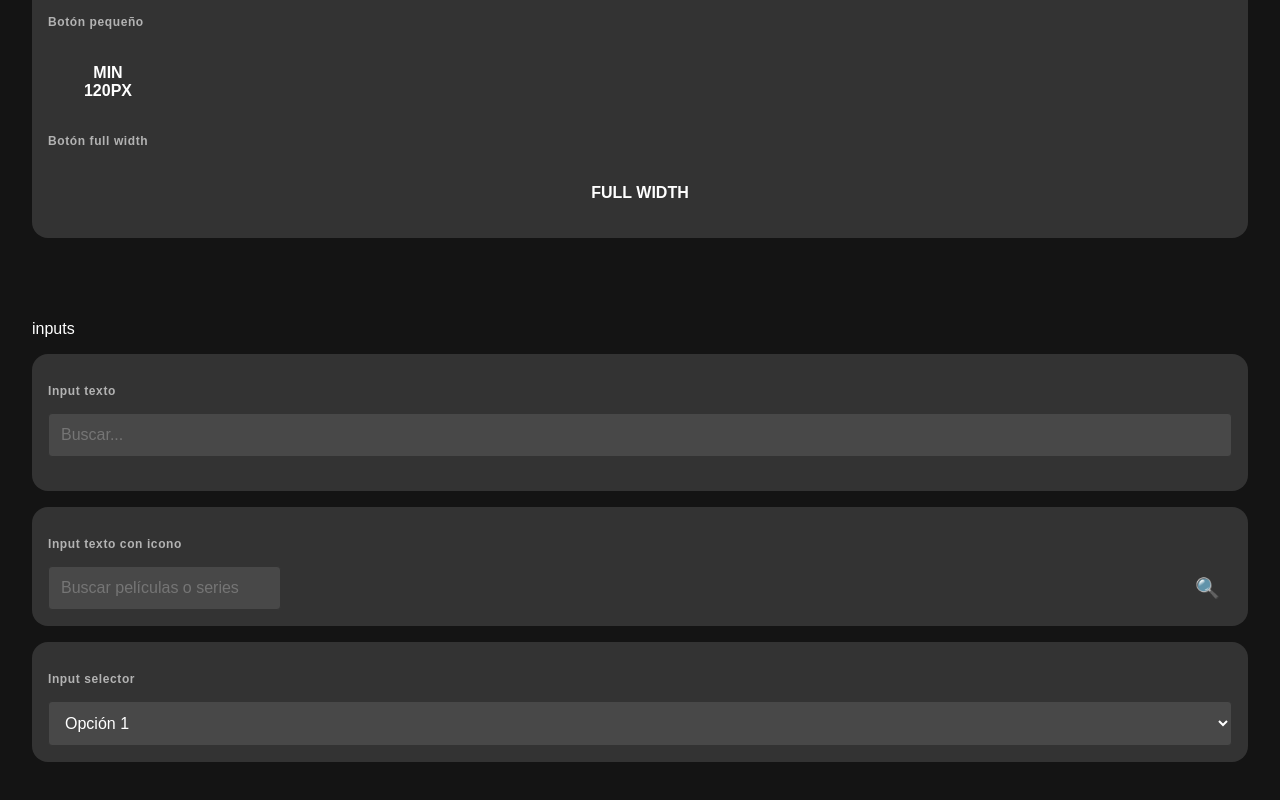
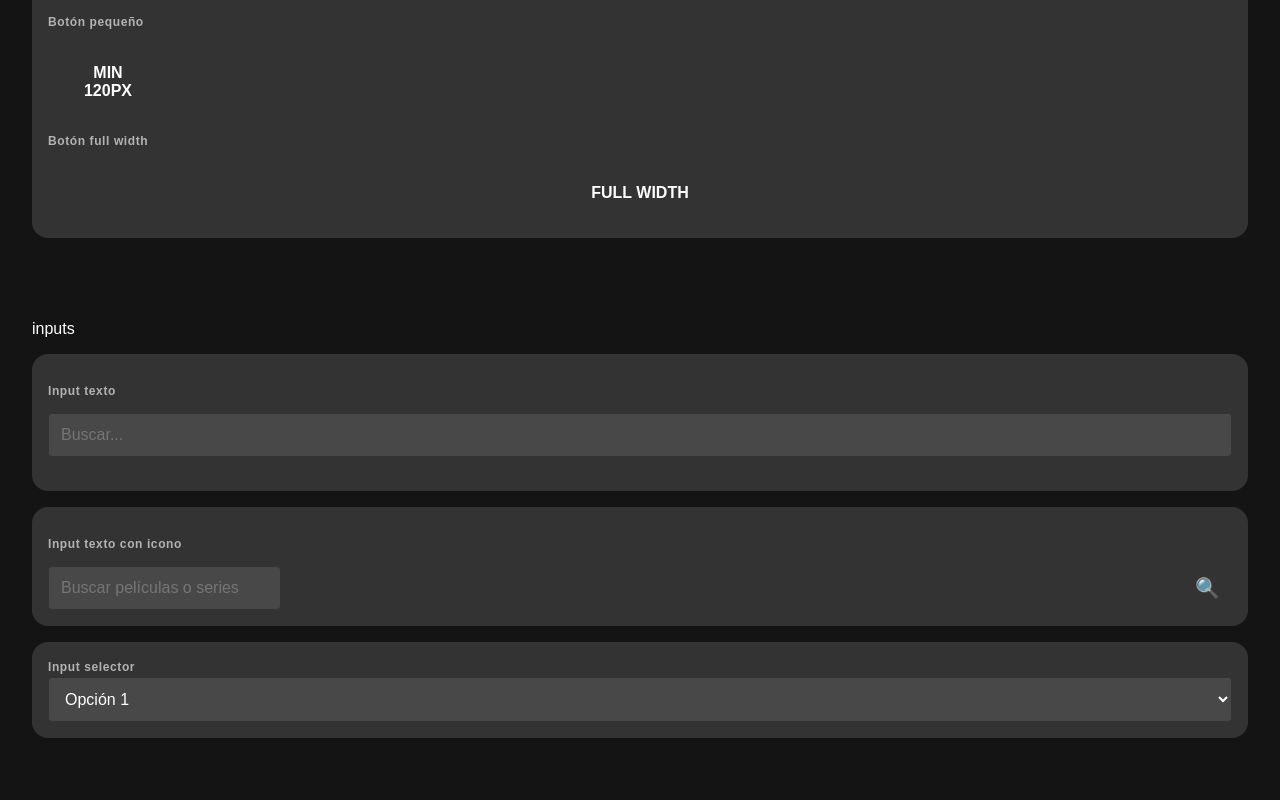
Before and after one commit to ezequielvera391/rimovies-v2, an Angular app: page /playground in a window 1280 px wide. Shown: the part 1578-2378 px from the top of the page. Built offline with nearby package versions, Linux system fonts and the light colour scheme.

Commit message:
fix: add label to select input for accesibility

```diff
--- a/src/app/core/playground/playground.component.html
+++ b/src/app/core/playground/playground.component.html
@@ -61,8 +61,8 @@
             </div>
         </div>
         <div class="flex flex-col card card--secondary p-4">
-            <p class="text label">Input selector</p>
-            <select class="input">
+            <label for="option" class="text label">Input selector</label>
+            <select class="input" id="option">
                 <option>Opción 1</option>
                 <option>Opción 2</option>
             </select>
```
